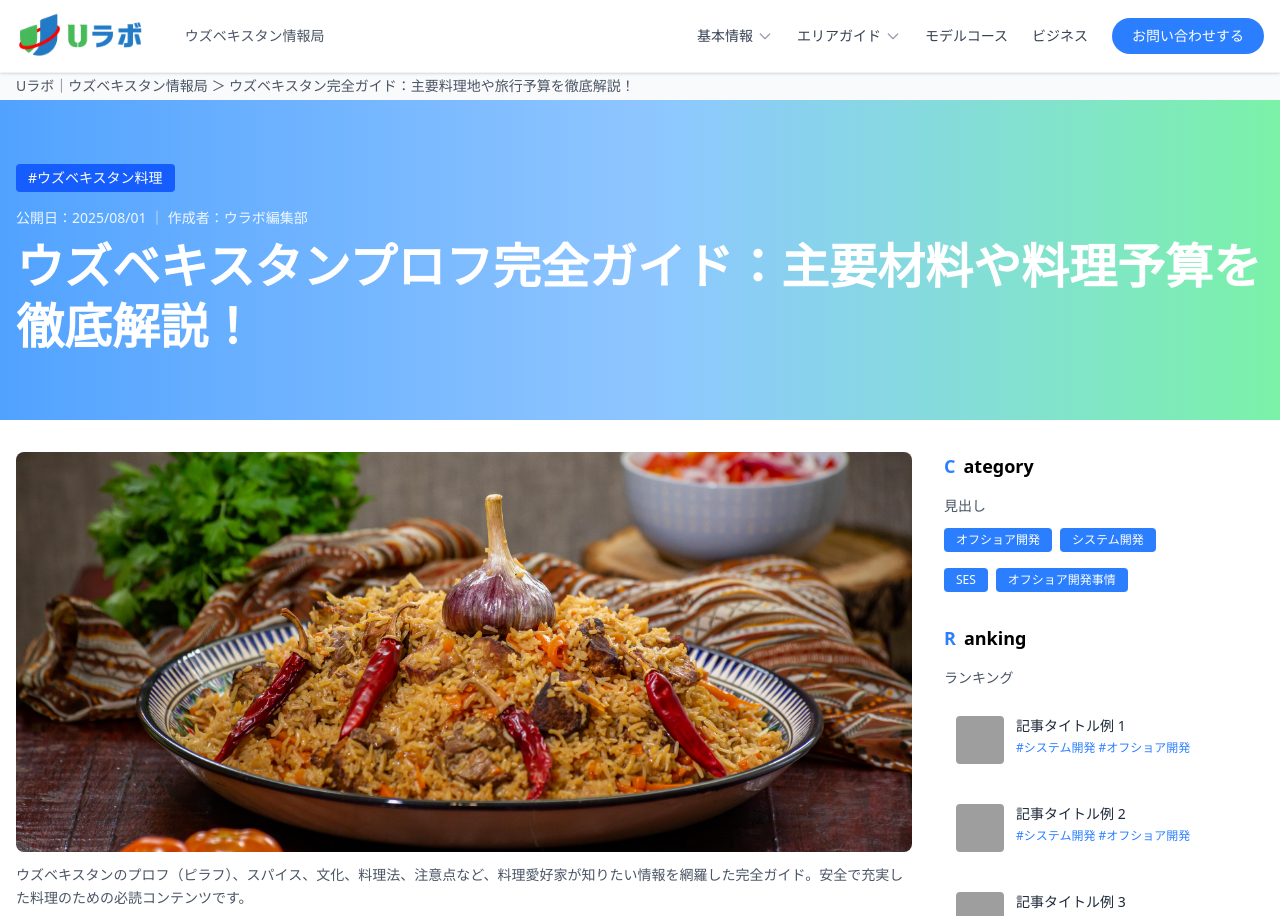
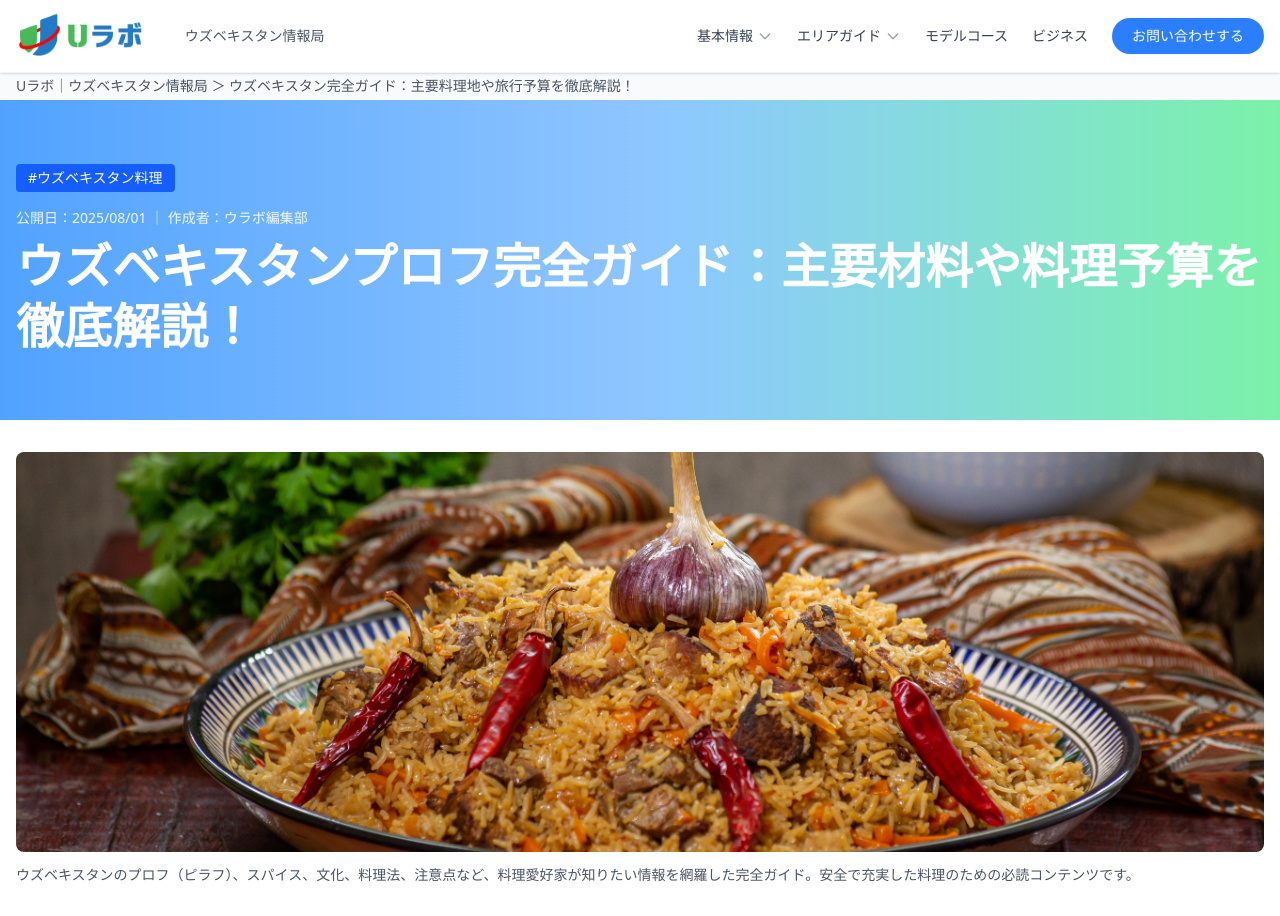
Before and after one commit to saidojp/uravo-test-page, a React (Vite) app: page / in a window 1280 px wide. Shown: the top 916 px of the page. Built offline with nearby package versions, Linux system fonts and the light colour scheme; grey boxes are pictures that could not be loaded.

Commit message:
page structure small change

```diff
--- a/src/pages/UzbekPlovPage.jsx
+++ b/src/pages/UzbekPlovPage.jsx
@@ -429,7 +429,7 @@ const UzbekPlovPage = () => {
         </main>
 
         {/* Sidebar */}
-        <aside className="w-80 hidden lg:block">
+        {/* <aside className="w-80 hidden lg:block">
           <div className="sticky top-4">
             <div className="mb-8">
               <h3 className="text-lg font-bold mb-4 flex items-center">
@@ -486,7 +486,7 @@ const UzbekPlovPage = () => {
               </div>
             </div>
           </div>
-        </aside>
+        </aside> */}
       </div>
 
       {/* Footer */}
```
